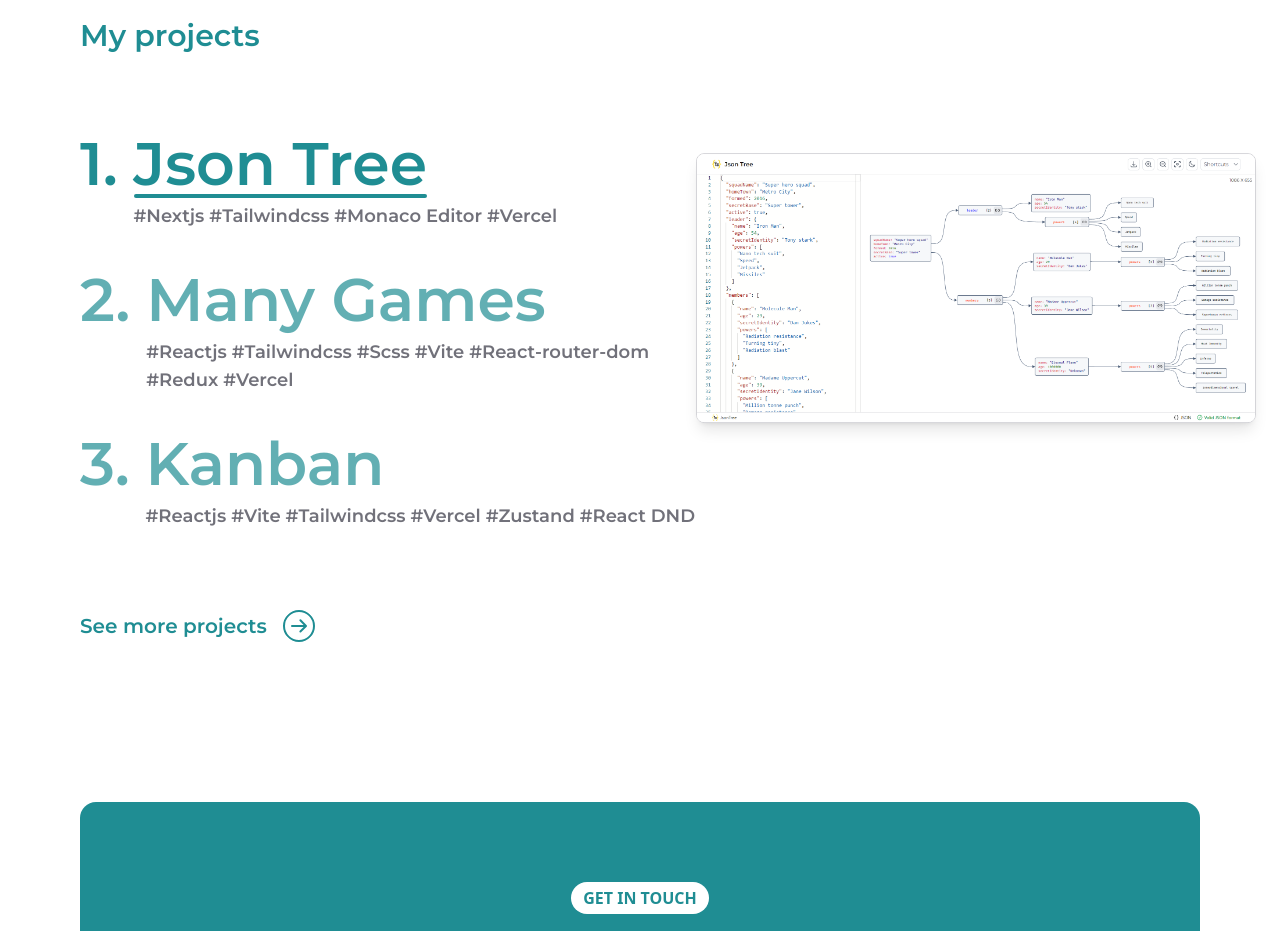
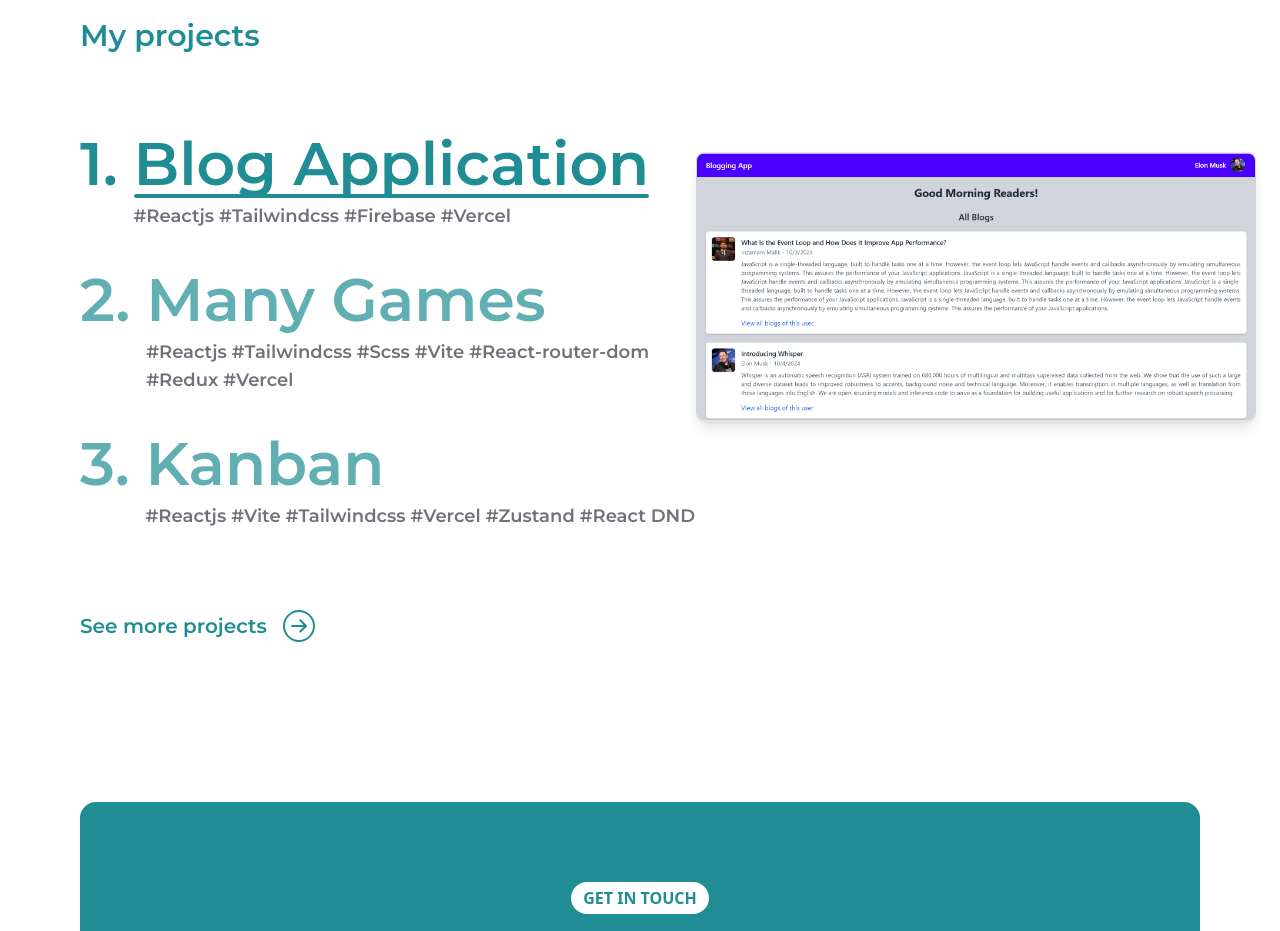
Before and after one commit to umarprogrammer19/Portfolio-v2, a Next.js app: page / in a window 1280 px wide. Shown: the part 1660-2591 px from the top of the page. Built offline with nearby package versions, Linux system fonts and the light colour scheme.

Commit message:
Changes In Projects

```diff
--- a/src/data/projects.ts
+++ b/src/data/projects.ts
@@ -5,12 +5,12 @@ import { siteMetadata } from "@/data/siteMetaData.mjs";
 export const PROJECT_SHOWCASE: ProjectShowcaseListItem[] = [
   {
     index: 0,
-    title: "Json Tree",
+    title: "Blog Application",
     href: "/projects",
-    tags: ["Nextjs", "Tailwindcss", "Monaco Editor", "Vercel"],
+    tags: ["Reactjs", "Tailwindcss", "Firebase", "Vercel"],
     image: {
-      LIGHT: "/images/projects/jsontreeLight.webp",
-      DARK: "/images/projects/jsontreeDark.webp",
+      LIGHT: "/images/projects/blog-app.png",
+      DARK: "/images/projects/blog-app.png",
     },
   },
   {
```
Also changed, not shown: public/images/projects/blog-app.png (added), public/images/projects/e-commerce.png (added).
